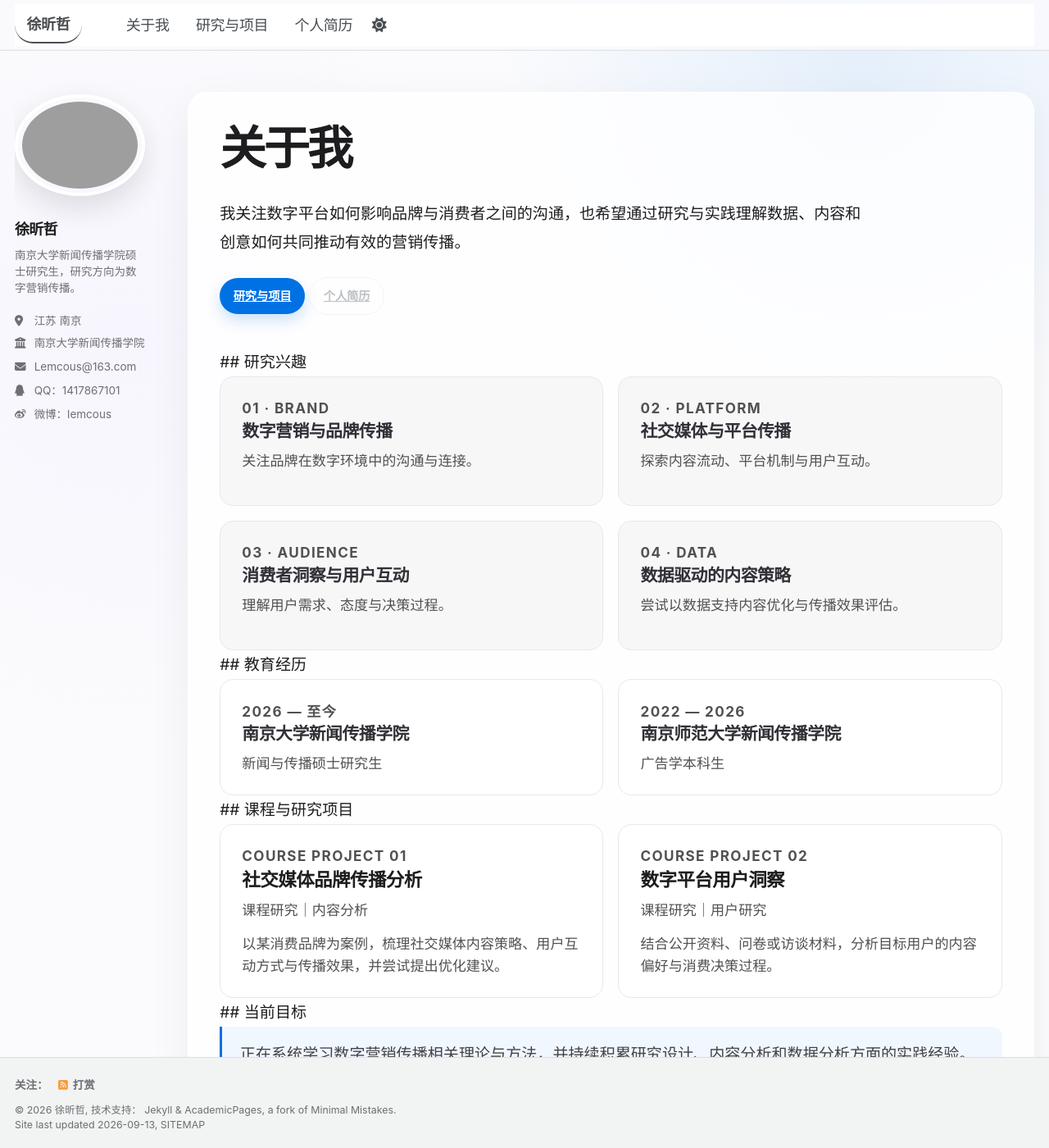
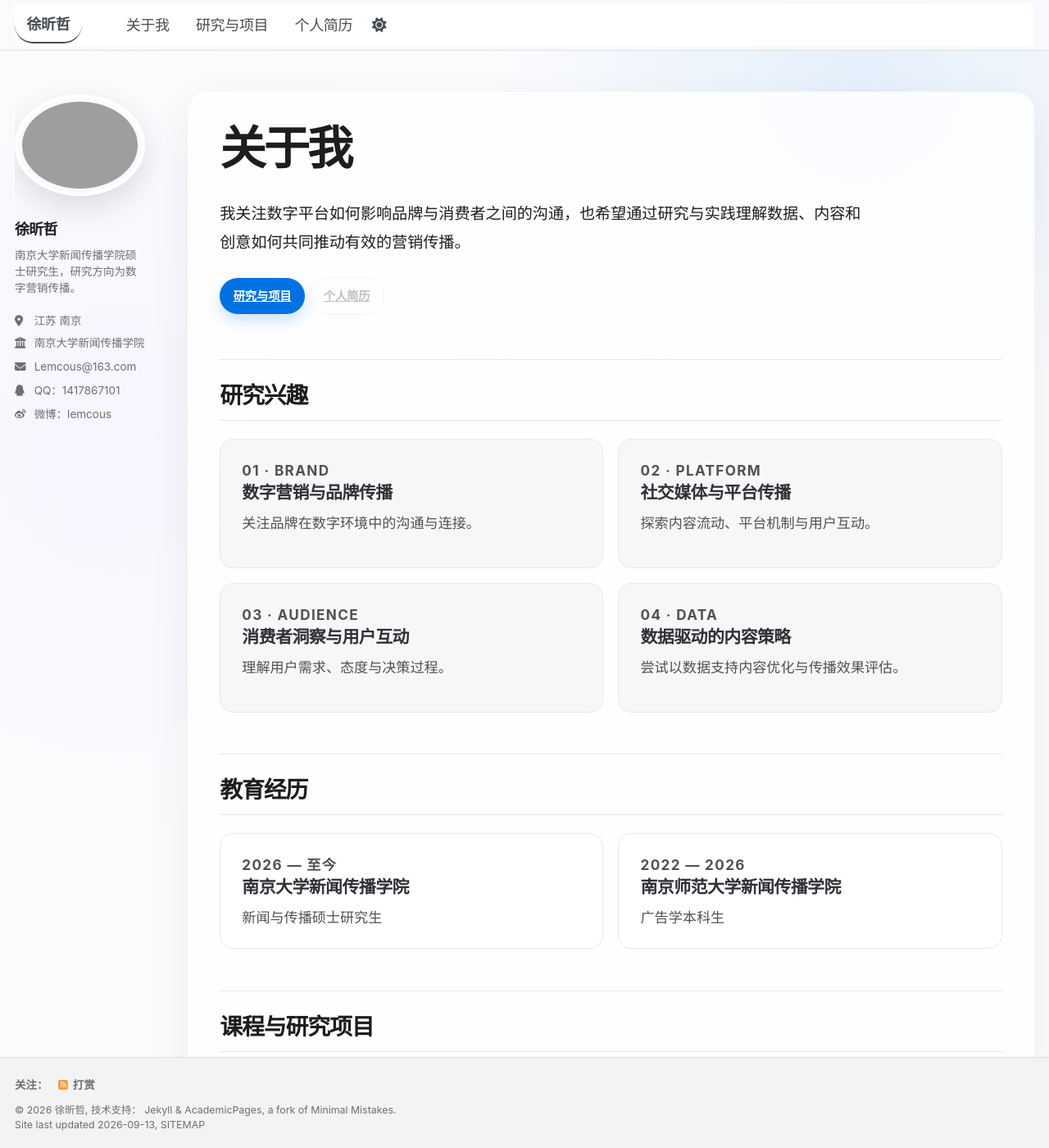
Before and after one commit to Lemcous/Lemcous.github.io, a Jekyll site: the page built from index.md, in a window 1280 px wide and 1400 px high. Shown: the whole window at 82% size. Built offline with Jekyll 4.4.1, drawn with Linux system fonts in a browser that asks for light colours; our own code applies the rules of GitHub Pages for plain Markdown files; a style sheet for code colours, icons or effects is not loaded.

Commit message:
修复首页分区标题显示

```diff
--- a/index.md
+++ b/index.md
@@ -38,7 +38,7 @@ author_profile: true
 
 <div class="home-modules">
 
-## 研究兴趣
+<h2>研究兴趣</h2>
 
 <div class="module-grid">
   <article class="module-card">
@@ -63,7 +63,7 @@ author_profile: true
   </article>
 </div>
 
-## 教育经历
+<h2>教育经历</h2>
 
 <div class="module-grid">
   <article class="module-card module-card--education">
@@ -78,7 +78,7 @@ author_profile: true
   </article>
 </div>
 
-## 课程与研究项目
+<h2>课程与研究项目</h2>
 
 <div class="module-grid">
   <article class="module-card module-card--project">
@@ -95,7 +95,7 @@ author_profile: true
   </article>
 </div>
 
-## 当前目标
+<h2>当前目标</h2>
 
 <div class="module-focus">
   正在系统学习数字营销传播相关理论与方法，并持续积累研究设计、内容分析和数据分析方面的实践经验。
```
